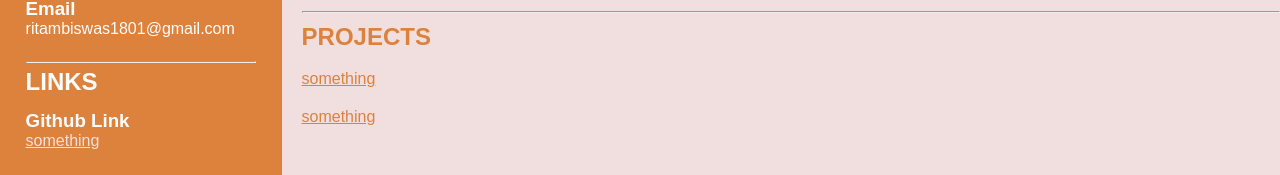
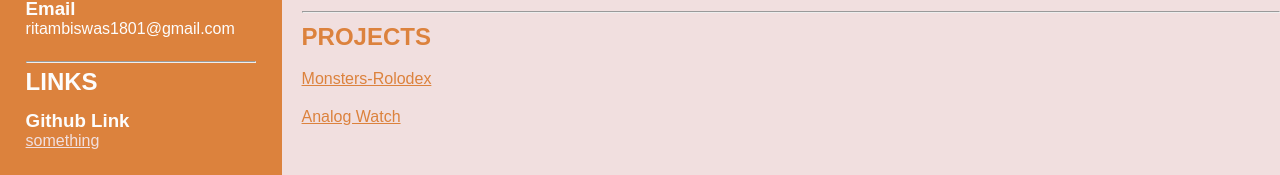
Before and after one commit to Ritam-Biswas/Resume-Template, a plain HTML site: page index.html in a window 1280 px wide. Shown: the part 542-717 px from the top of the page. Drawn offline with nearby package versions, Linux system fonts and the light colour scheme.

Commit message:
updated the links of project section

```diff
--- a/index.html
+++ b/index.html
@@ -90,8 +90,8 @@
                 <hr>
                 <div class="projects r_contents">
                     <h2>PROJECTS</h2>
-                    <a href="">something</a>
-                    <a href="">something</a>
+                    <a href="https://ritam-biswas.github.io/Monsters-Rolodex/">Monsters-Rolodex</a>
+                    <a href="https://ritam-biswas.github.io/Analog-Watch/">Analog Watch</a>
                 </div>
             </div>
         </div>
```
